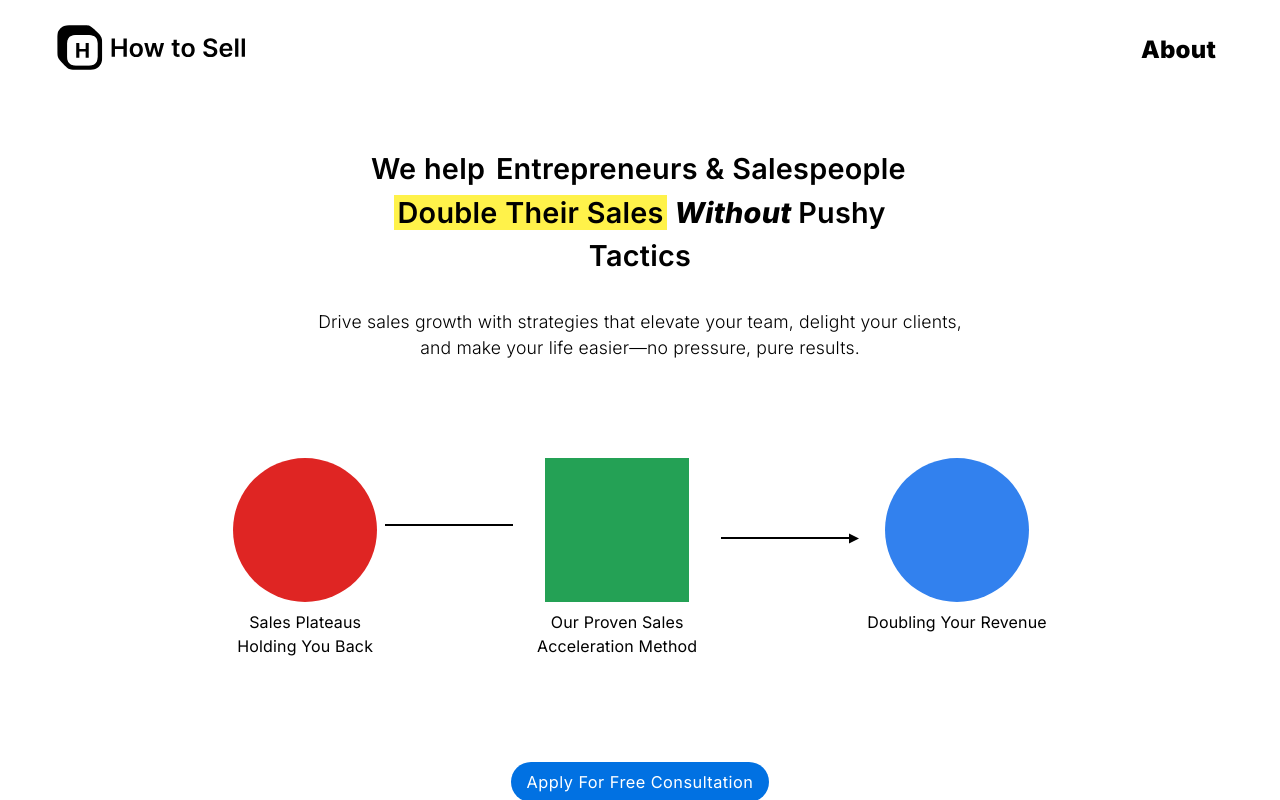
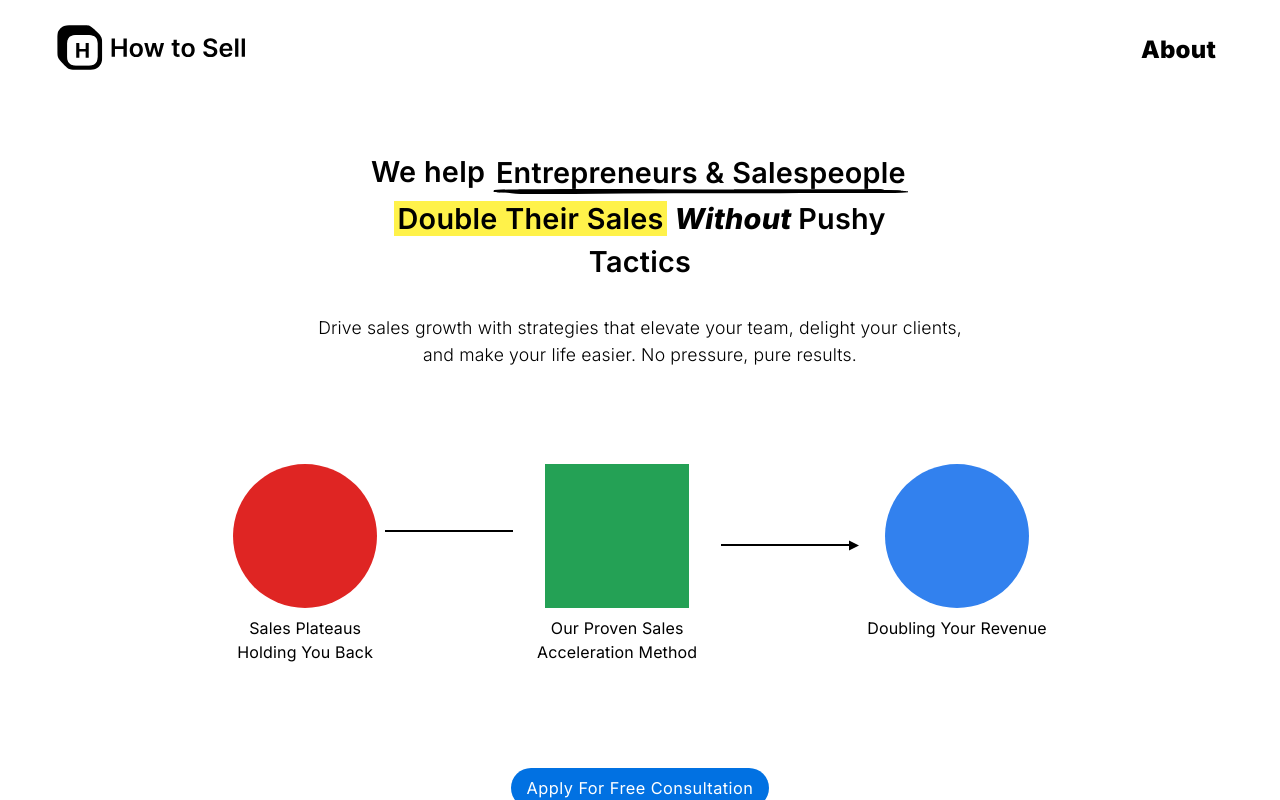
Before and after one commit to Umutplvn/Howtosell_client, a React (Create React App) app: page / in a window 1280 px wide. Built offline with nearby package versions, Linux system fonts and the light colour scheme.

Commit message:
main page

```diff
--- a/src/pages/Main.jsx
+++ b/src/pages/Main.jsx
@@ -3,6 +3,7 @@ import React from "react";
 import { useNavigate } from "react-router-dom";
 import Footer from "../components/Footer";
 import underline1 from "../assets/underline1.svg";
+import underlineBlack from "../assets/underlineBlack.svg";
 import dotBg from "../assets/dot-pattern.svg";
 import Vector from "../assets/Vector.svg";
 import Header from "../components/Header";
@@ -60,7 +61,11 @@ const Main = () => {
                   }}
                 >
                   We help{" "}
-                  <Typography
+
+
+
+
+                  {/* <Typography
                     component={"strong"}
                     sx={{
                       fontFamily: "Inter",
@@ -73,8 +78,46 @@ const Main = () => {
                     }}
                   >
                     Entrepreneurs & Salespeople
+                  </Typography>{" "} */}
 
-                  </Typography>{" "}
+                      <Box
+      sx={{
+        position: "relative",
+        display: "inline-block",
+        textAlign: "center",
+        margin: "auto",
+      }}
+    >
+      <Typography
+        component="strong"
+        sx={{
+          fontFamily: "Inter",
+          fontOpticalSizing: "auto",
+          fontStyle: "normal",
+          fontSize: { xs: "1.5rem", sm: "1.8rem" },
+          fontWeight: "600",
+          padding: "0.2rem",
+          display: "inline-block",
+        }}
+      >
+        Entrepreneurs & Salespeople
+      </Typography>
+
+      <Box
+        component="img"
+        src={underlineBlack}
+        alt="underline"
+        sx={{
+          position: "absolute",
+          bottom: "3px",
+          left: "50%",
+          transform: "translateX(-50%)",
+          width: "100%",
+          pointerEvents: "none",
+
+        }}
+      />
+    </Box>
 
 
                   <Typography
@@ -93,6 +136,7 @@ const Main = () => {
                   >
                     Double Their Sales
                   </Typography>{" "}
+
                   <Typography
                     component={"strong"}
                     sx={{
@@ -131,7 +175,7 @@ const Main = () => {
                     }}
                   >
                     Drive sales growth with strategies that elevate your team,
-                    delight your clients, and make your life easier—no pressure,
+                    delight your clients, and make your life easier. No pressure,
                     pure results.
                   </Typography>
                 </Box>
```
Also changed, not shown: src/assets/underlineBlack.svg (added).
